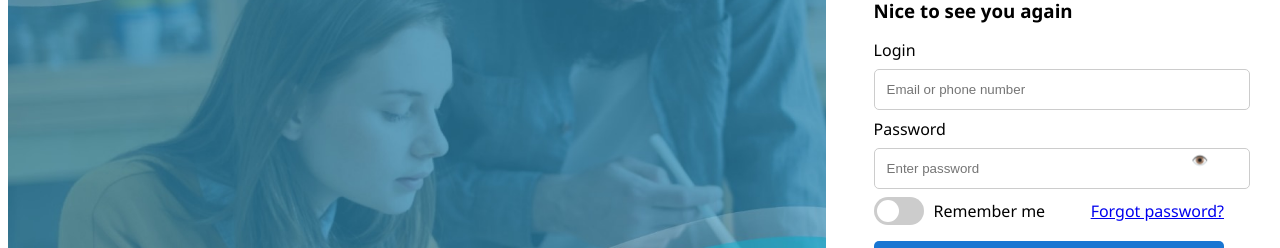
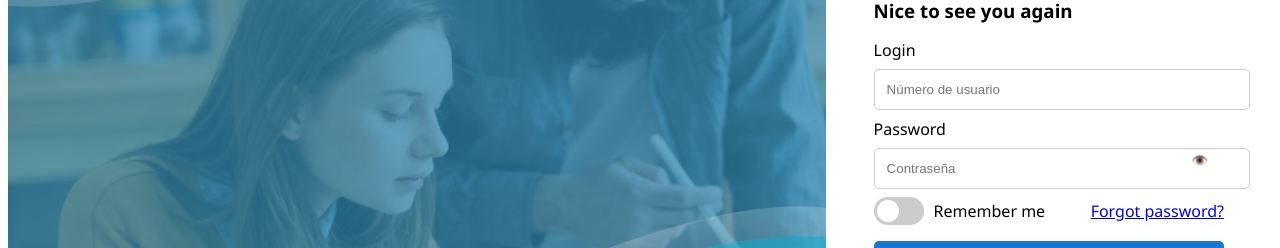
Before and after one commit to Web-avanzada/Frontend-Angular, an Angular app in the folder frontWebAvanzada/: page / in a window 1280 px wide. Shown: the part 222-470 px from the top of the page. Built offline with nearby package versions, Linux system fonts and the light colour scheme.

Commit message:
login cambio

```diff
--- a/frontWebAvanzada/src/app/Components/login-form/login-form.component.html
+++ b/frontWebAvanzada/src/app/Components/login-form/login-form.component.html
@@ -1,10 +1,22 @@
 <form (ngSubmit)="login()" #form="ngForm">
-  <label for="emailOrPhone">Login</label>
-    <input type="text" [(ngModel)]="emailOrPhone" name="emailOrPhone" placeholder="Email or phone number" required />
+  <label for="userName">Login</label>
+  <input
+    type="text"
+    [(ngModel)]="userName"
+    name="userName"
+    placeholder="Número de usuario"
+    required
+  />
 
-    <label for="password">Password</label>
+  <label for="userPassword">Password</label>
   <div class="password-field">
-      <input [type]="showPassword ? 'text' : 'password'" [(ngModel)]="password" name="password" placeholder="Enter password" required />
+    <input
+      [type]="showPassword ? 'text' : 'password'"
+      [(ngModel)]="userPassword"
+      name="userPassword"
+      placeholder="Contraseña"
+      required
+    />
     <button type="button" (click)="showPassword = !showPassword">
       {{ showPassword ? '🚫' : '👁️' }}
     </button>
@@ -13,7 +25,11 @@
   <div class="remember-forgot">
     <div class="toggle-remember">
       <label class="switch">
-          <input type="checkbox" [(ngModel)]="rememberMe" name="rememberMe" />
+        <input
+          type="checkbox"
+          [(ngModel)]="rememberMe"
+          name="rememberMe"
+        />
         <span class="slider"></span>
       </label>
       <span>Remember me</span>
@@ -26,9 +42,16 @@
   <div class="divider">or</div>
 
   <button type="button" class="btn-google">
-      <img src="assets/google-icon.png" alt="Google icon" class="google-icon" />
+    <img
+      src="assets/google-icon.png"
+      alt="Google icon"
+      class="google-icon"
+    />
     Or sign in with Google
   </button>
 
   <p>Don’t have an account? <a href="#">Sign up now</a></p>
 </form>
+
+<!-- Para mostrar mensaje del login -->
+<p *ngIf="loginMessage" style="color: red; text-align: center;">{{ loginMessage }}</p>
--- a/frontWebAvanzada/src/app/Components/login-form/login-form.component.ts
+++ b/frontWebAvanzada/src/app/Components/login-form/login-form.component.ts
@@ -1,38 +1,42 @@
 import { Component } from '@angular/core';
 import { FormsModule } from '@angular/forms';
-import { AuthService } from '../../Services/auth.service'; // ajusta si tu ruta es distinta
+import { CommonModule } from '@angular/common'; // 👈 Agregar esto
+import { AuthService } from '../../Services/auth.service';
+import { LoginRequest } from '../../Dtos/LoginRequest';
 
 @Component({
   selector: 'app-login-form',
   standalone: true,
-  imports: [FormsModule],
+  imports: [FormsModule, CommonModule], // 👈 Agregar aquí también
   templateUrl: './login-form.component.html',
   styleUrls: ['./login-form.component.css'],
   providers: [AuthService]
 })
 export class LoginFormComponent {
-  emailOrPhone = '';
-  password = '';
+  userName: string = '';
+  userPassword: string = '';
   rememberMe = false;
   showPassword = false;
 
+  loginMessage: string = ''; // Para mostrar mensaje en pantalla
+
   constructor(private authService: AuthService) {}
+
   login() {
-    console.log('🚀 Se ejecutó el método login');
+    const loginData = new LoginRequest();
+    loginData.UserName = this.userName;
+    loginData.UserPassword = this.userPassword;
 
-    const loginData = {
-      UserName: this.emailOrPhone,
-      UserPassword: this.password
-    };
+    console.log('Enviando al backend:', loginData); // Para debug
 
-    console.log('Datos enviados al servidor:', loginData);  // Agregar este log
-
-    this.authService.login(loginData.UserName, loginData.UserPassword).subscribe({
-      next: (res) => {
-        console.log('Respuesta del servidor:', res);
+    this.authService.login(loginData).subscribe({
+      next: (response) => {
+        this.loginMessage = '✅ Inicio de sesión exitoso.';
+        console.log(response);
       },
       error: (err) => {
-        console.error('Error al iniciar sesión:', err);
+        this.loginMessage = '❌ Error al iniciar sesión. Verifica tus credenciales.';
+        console.error(err);
       }
     });
   }
--- a/frontWebAvanzada/src/app/Dtos/LoginRequest.ts
+++ b/frontWebAvanzada/src/app/Dtos/LoginRequest.ts
@@ -1,4 +1,4 @@
-class LoginRequest {
-    UserName: number = 0;
-    UserPassword: string = "";
-}
+export class LoginRequest {
+    UserName: String = '';
+    UserPassword: string = '';
+  }
--- a/frontWebAvanzada/src/app/Services/auth.service.ts
+++ b/frontWebAvanzada/src/app/Services/auth.service.ts
@@ -1,21 +1,17 @@
+import { HttpClient } from '@angular/common/http';
 import { Injectable } from '@angular/core';
-import { HttpClient } from '@angular/common/http';
 import { Observable } from 'rxjs';
+import { LoginRequest } from '../Dtos/LoginRequest';
 
 @Injectable({
   providedIn: 'root'
 })
 export class AuthService {
-  private apiUrl = 'http://localhost:5074/userValidate'; // <-- tu endpoint real
+  private UrlUser: string = 'http://localhost:5074/userValidate';
 
-  constructor(private http: HttpClient) {}
+  constructor(private httpClient: HttpClient) {}
 
-  login(emailOrPhone: string, password: string): Observable<any> {
-    const body = {
-      emailOrPhone,
-      password
-    };
-
-    return this.http.post(this.apiUrl, body);  // Hacer la petición POST con el cuerpo del formulario
+  login(user: LoginRequest): Observable<string> {
+    return this.httpClient.post(this.UrlUser, user, { responseType: 'text' });
   }
 }
```
Lines whose indentation alone changed are shown as unchanged.
